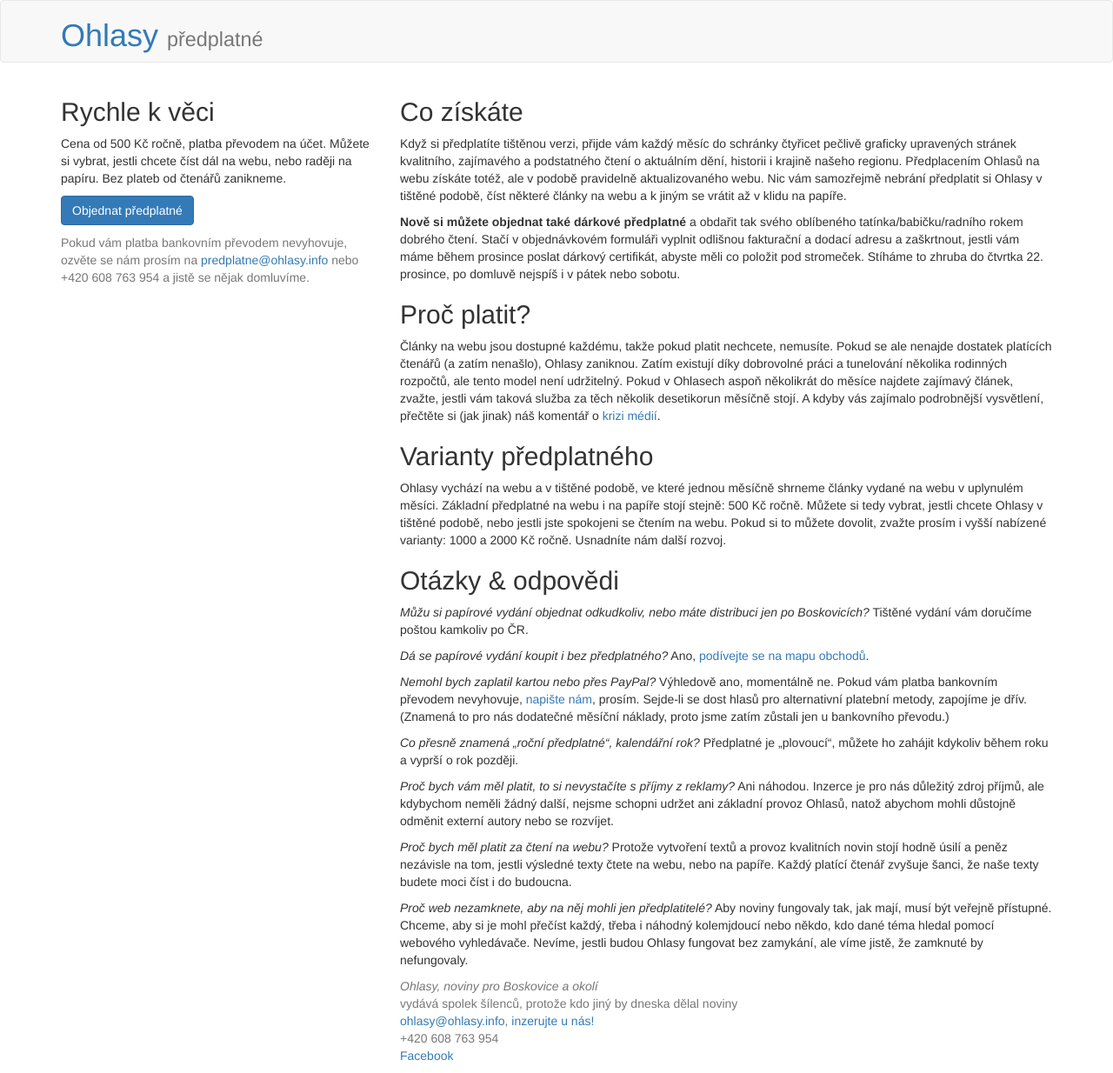
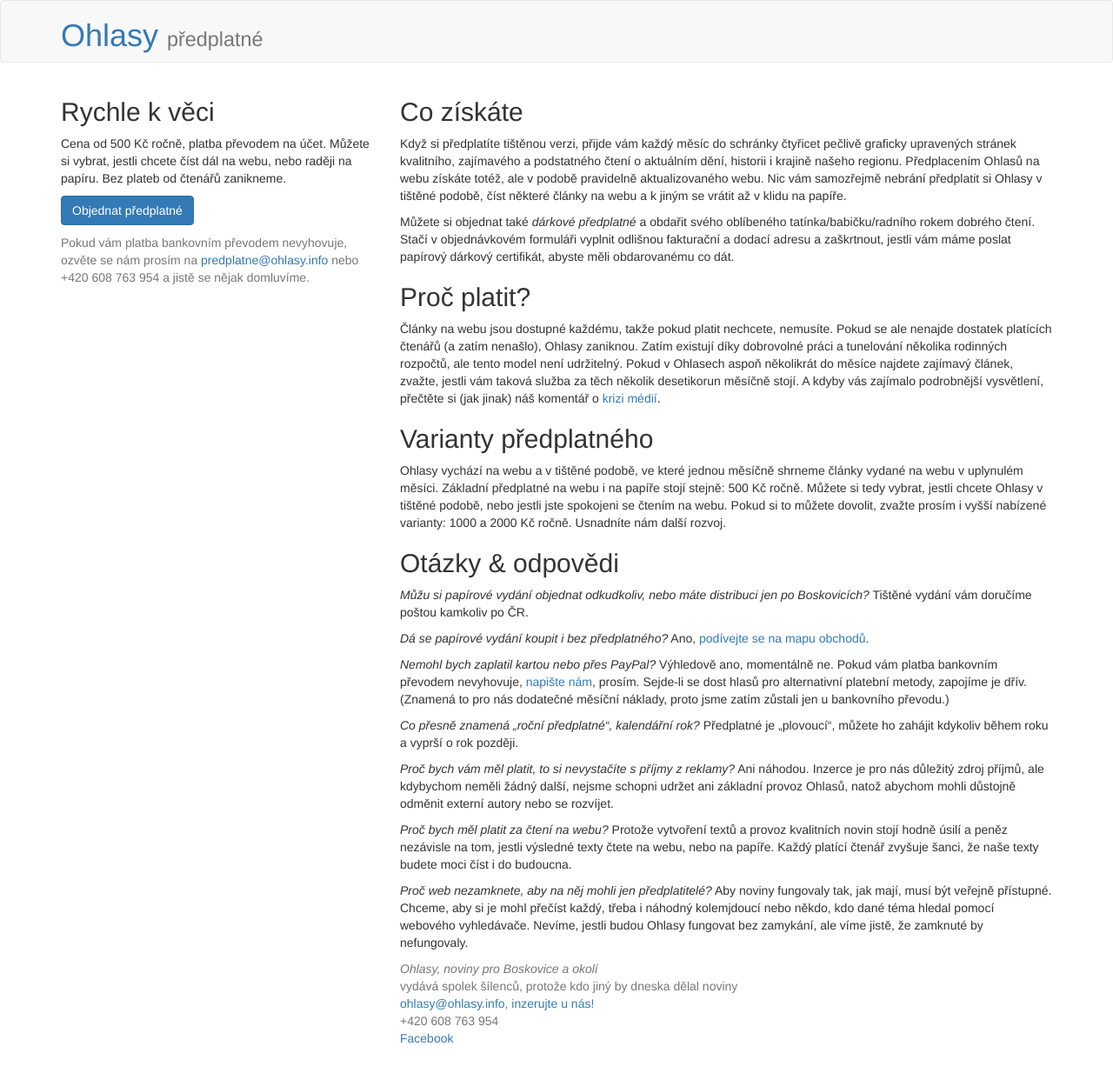
Before and after one commit to Ohlasy/predplatne, a Jekyll site: the page built from index.html, in a window 1280 px wide. Shown: the whole page at 87% size. Built offline with Jekyll 4.4.1, drawn with Linux system fonts in a browser that asks for light colours; a style sheet for code colours, icons or effects is not loaded.

Commit message:
Aktualizoval jsem text o dárkovém předplatném

```diff
--- a/index.html
+++ b/index.html
@@ -26,13 +26,11 @@ layout: main
         v tištěné podobě, číst některé články na webu a k jiným se vrátit až
         v klidu na papíře.</p>
 
-        <p><strong>Nově si můžete objednat také dárkové předplatné</strong> a
-        obdařit tak svého oblíbeného tatínka/babičku/radního rokem dobrého
-        čtení. Stačí v objednávkovém formuláři vyplnit odlišnou fakturační a
-        dodací adresu a zaškrtnout, jestli vám máme během prosince poslat
-        dárkový certifikát, abyste měli co položit pod stromeček. Stíháme
-        to zhruba do čtvrtka 22. prosince, po domluvě nejspíš i v pátek
-        nebo sobotu.</p>
+        <p>Můžete si objednat také <em>dárkové předplatné</em> a obdařit svého
+        oblíbeného tatínka/babičku/radního rokem dobrého čtení. Stačí v
+        objednávkovém formuláři vyplnit odlišnou fakturační a dodací adresu a
+        zaškrtnout, jestli vám máme poslat papírový dárkový certifikát, abyste
+        měli obdarovanému co dát.</p>
 
         <h2>Proč platit?</h2>
         <p>Články na webu jsou dostupné každému, takže pokud platit nechcete,
```
